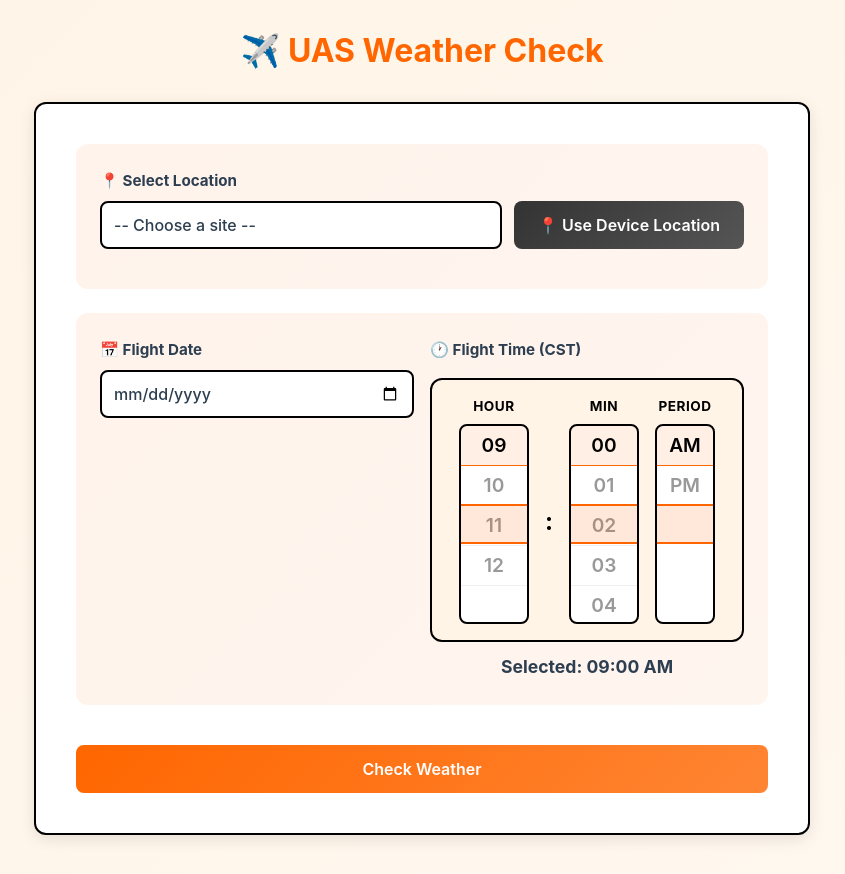
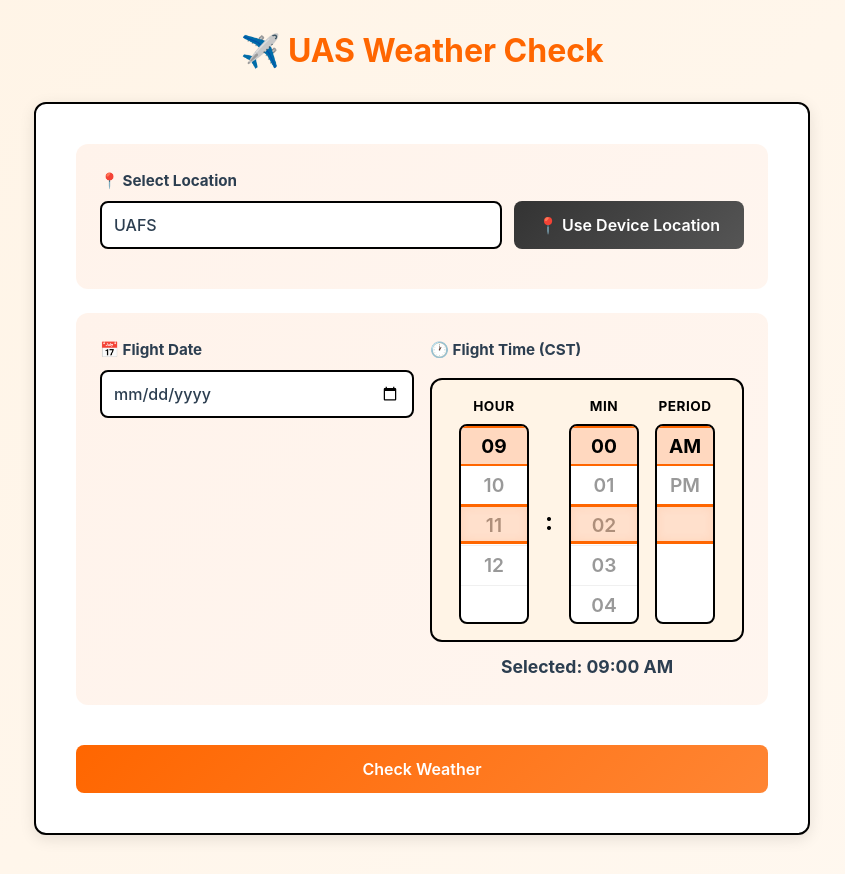
Before and after one commit to jarrettschwarz/uas_weather_app, a Flask app: page / in a window 1280 px wide. Shown: the top 874 px of the page, without its empty margins (218-1063 px from the left). Run offline with Flask 3, Linux system fonts and the light colour scheme.

Commit message:
Update index.html

```diff
--- a/templates/index.html
+++ b/templates/index.html
@@ -236,8 +236,10 @@
 
         .scroll-item.active {
             color: #000000;
-            background: rgba(255, 102, 0, 0.1);
-            border-color: #FF6600;
+            background: rgba(255, 102, 0, 0.25);
+            border-top: 2px solid #FF6600;
+            border-bottom: 2px solid #FF6600;
+            font-weight: 700;
         }
 
         .scroll-wheel::before {
@@ -247,12 +249,13 @@
             left: 0;
             right: 0;
             height: 40px;
-            background: rgba(255, 102, 0, 0.15);
-            border-top: 2px solid #FF6600;
-            border-bottom: 2px solid #FF6600;
+            background: rgba(255, 102, 0, 0.2);
+            border-top: 3px solid #FF6600;
+            border-bottom: 3px solid #FF6600;
             transform: translateY(-50%);
             pointer-events: none;
             z-index: 10;
+            box-shadow: inset 0 0 10px rgba(255, 102, 0, 0.1);
         }
 
         .time-display {
@@ -373,10 +376,11 @@
                         <label class="form-label" style="font-weight: 700; font-size: 0.95rem;">📍 Select Location</label>
                         <div style="display: flex; gap: 0.75rem;">
                             <select name="site" id="site" class="form-select location-input" style="height: 48px; font-size: 1rem; font-weight: 500; flex: 1;" onchange="toggleCustomCoords(this.value)" required>
-                                <option value="">-- Choose a site --</option>
-                                {% for site in flight_sites %}
-                                    <option value="{{ site }}">{{ site }}</option>
-                                {% endfor %}
+                                <option value="UAFS">UAFS</option>
+                                <option value="CENFEX">CENFEX</option>
+                                <option value="Legion Field">Legion Field</option>
+                                <option value="SkyWay36">SkyWay36</option>
+                                <option value="Custom">Custom Location</option>
                             </select>
                             <button type="button" id="geolocationBtn" class="btn btn-secondary" style="white-space: nowrap; background: linear-gradient(135deg, #333333 0%, #555555 100%); border: none; border-radius: 8px; padding: 0.75rem 1.5rem; font-weight: 600; color: white; cursor: pointer; transition: all 0.3s ease;" title="Use your device's current location">📍 Use Device Location</button>
                         </div>
```
